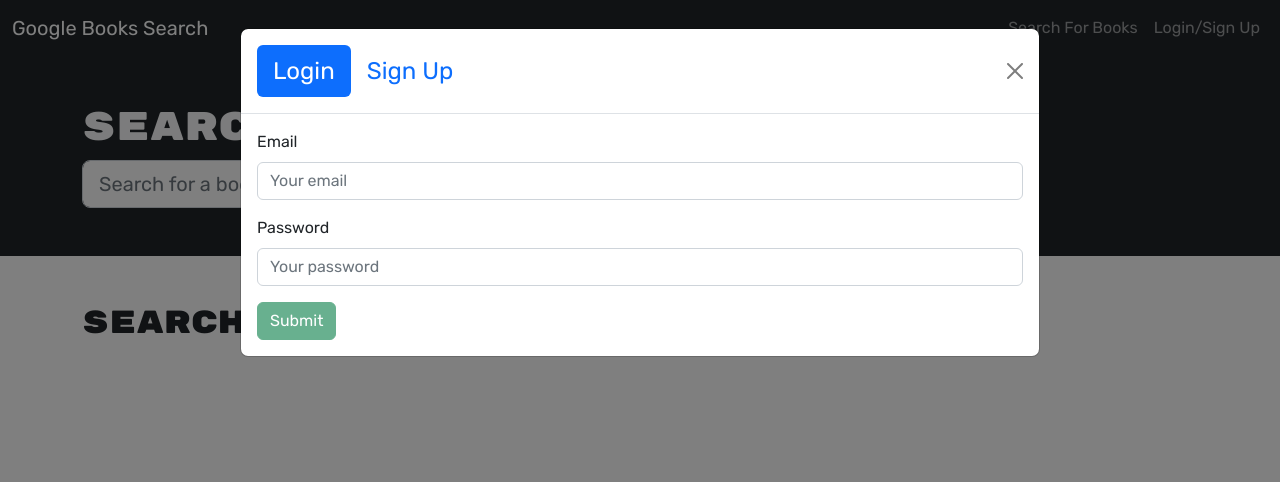
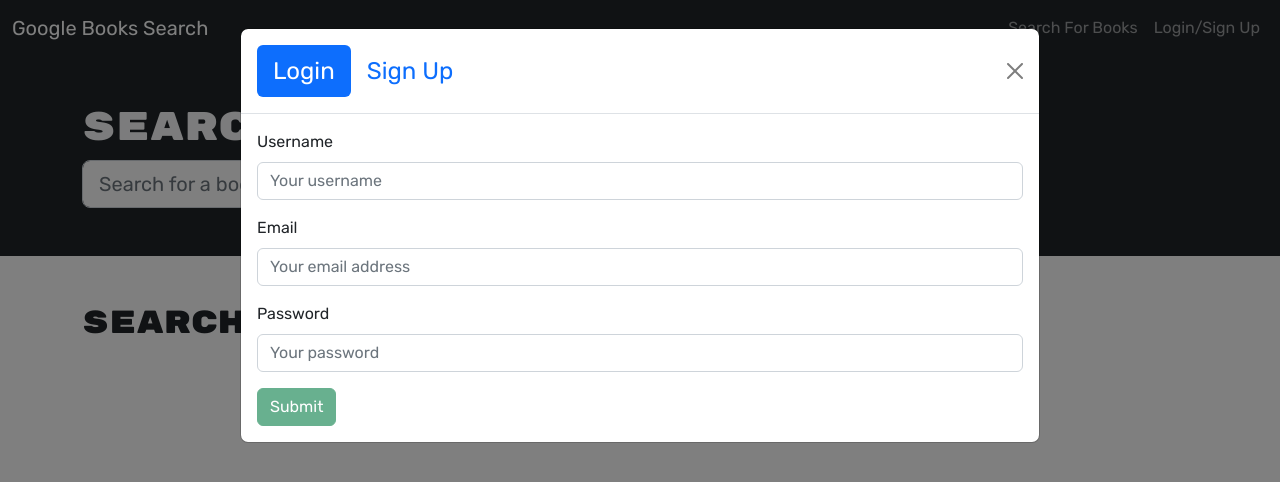
Before and after one commit to TurnerHelical/bookSearchEngine, a React (Vite) app in the folder client/: page / in a window 1280 px wide. Both pictures are taken after a click on the button "Login/Sign Up". Shown: the top 482 px of the page. Built offline with nearby package versions, Linux system fonts and the light colour scheme.

Commit message:
updated signupform.jsx

```diff
--- a/client/src/components/LoginForm.jsx
+++ b/client/src/components/LoginForm.jsx
@@ -2,15 +2,15 @@ import React, { useState } from 'react';
 import { Form, Button, Alert } from 'react-bootstrap';
 import { useMutation } from '@apollo/client';
 
-import { LOGIN_USER } from '../utils/mutations';
+import { ADD_USER } from '../utils/mutations';
 import Auth from '../utils/auth';
 
-const LoginForm = () => {
-  const [userFormData, setUserFormData] = useState({ email: '', password: '' });
+const SignupForm = () => {
+  const [userFormData, setUserFormData] = useState({ username: '', email: '', password: '' });
   const [validated] = useState(false);
   const [showAlert, setShowAlert] = useState(false);
 
-  const [login, { error }] = useMutation(LOGIN_USER);
+  const [addUser, { error }] = useMutation(ADD_USER);
 
   const handleInputChange = (event) => {
     const { name, value } = event.target;
@@ -27,17 +27,18 @@ const LoginForm = () => {
     }
 
     try {
-      const { data } = await login({
+      const { data } = await addUser({
         variables: { ...userFormData },
       });
 
-      Auth.login(data.login.token);
+      Auth.login(data.addUser.token);
     } catch (err) {
       console.error(err);
       setShowAlert(true);
     }
 
     setUserFormData({
+      username: '',
       email: '',
       password: '',
     });
@@ -47,13 +48,27 @@ const LoginForm = () => {
     <>
       <Form noValidate validated={validated} onSubmit={handleFormSubmit}>
         <Alert dismissible onClose={() => setShowAlert(false)} show={showAlert} variant='danger'>
-          Something went wrong with your login credentials!
+          Something went wrong with your signup!
         </Alert>
+
+        <Form.Group className='mb-3'>
+          <Form.Label htmlFor='username'>Username</Form.Label>
+          <Form.Control
+            type='text'
+            placeholder='Your username'
+            name='username'
+            onChange={handleInputChange}
+            value={userFormData.username}
+            required
+          />
+          <Form.Control.Feedback type='invalid'>Username is required!</Form.Control.Feedback>
+        </Form.Group>
+
         <Form.Group className='mb-3'>
           <Form.Label htmlFor='email'>Email</Form.Label>
           <Form.Control
-            type='text'
-            placeholder='Your email'
+            type='email'
+            placeholder='Your email address'
             name='email'
             onChange={handleInputChange}
             value={userFormData.email}
@@ -75,15 +90,15 @@ const LoginForm = () => {
           <Form.Control.Feedback type='invalid'>Password is required!</Form.Control.Feedback>
         </Form.Group>
         <Button
-          disabled={!(userFormData.email && userFormData.password)}
+          disabled={!(userFormData.username && userFormData.email && userFormData.password)}
           type='submit'
           variant='success'>
           Submit
         </Button>
-        {error && <div>Login failed</div>}
+        {error && <div>Sign up failed</div>}
       </Form>
     </>
   );
 };
 
-export default LoginForm;
+export default SignupForm;
```
